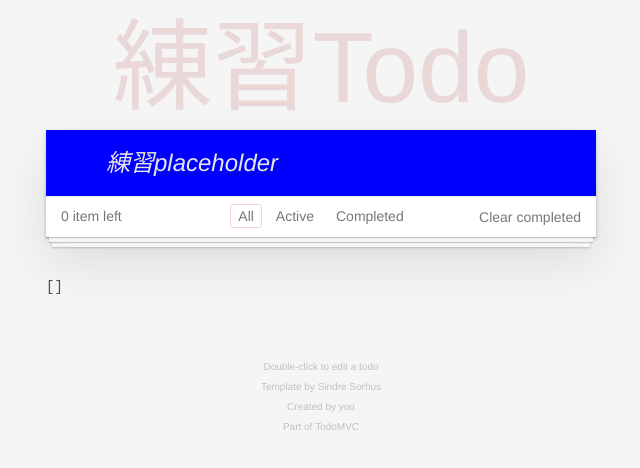
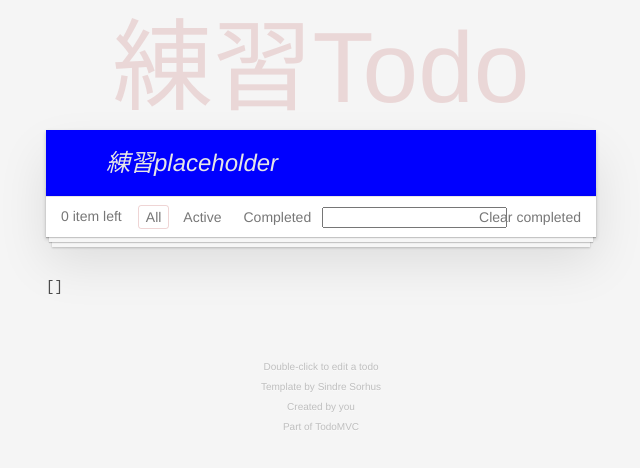
Before and after one commit to d120717/1108demo, an Angular app: page / in a window 1280 px wide. Shown: the top 468 px of the page, without its empty margins (319-959 px from the left). Built offline with nearby package versions, Linux system fonts and the light colour scheme.

Commit message:
no message

```diff
--- a/src/app/app.component.html
+++ b/src/app/app.component.html
@@ -59,6 +59,7 @@
       <li><a class="selected" href="#/" (click)="state = ''">All</a></li>
       <li><a href="#/active" (click)="state = 'active'">Active</a></li>
       <li><a href="#/completed" (click)="state = 'completed'">Completed</a></li>
+      <li><input type="text" #text (keyup.enter)="state = 'search'" /></li>
     </ul>
     <!-- Hidden if no completed items are left ↓ -->
     <button class="clear-completed">Clear completed</button>
--- a/src/app/state-filter.pipe.ts
+++ b/src/app/state-filter.pipe.ts
@@ -11,6 +11,9 @@ export class StateFilterPipe implements PipeTransform {
     if (state === 'completed') {
       return value.filter(x => x.isCompleted === false);
     }
+    if (state === 'search') {
+      // return value.filter(x => x.value === );
+    }
     return value;
   }
 }
```
